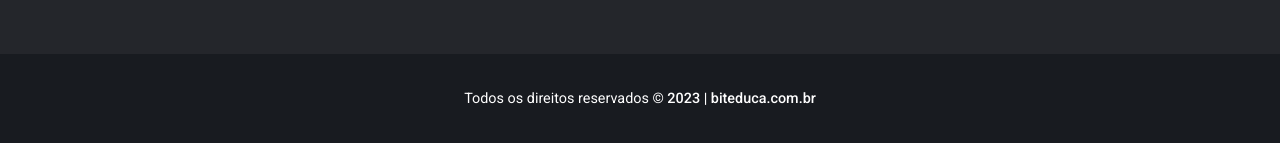
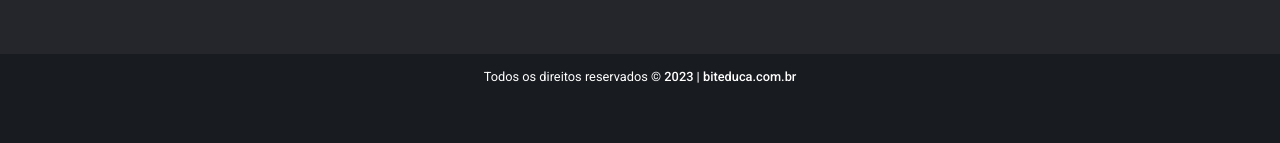
Before and after one commit to emersonpessoa01/biteduca-desafio1, a plain HTML site: page index.html in a window 1280 px wide. Shown: the part 2555-2698 px from the top of the page. After the commit the page ends 2653 px from the top, so only its background shows below. Drawn offline with Linux system fonts and the light colour scheme.

Commit message:
updated footer :sparkles:

```diff
--- a/css/footer.css
+++ b/css/footer.css
@@ -1,6 +1,6 @@
 .footer {
   text-align: center;
-  padding: 1.5rem 4%;
+  /* padding: 1.5rem 4%; */
 }
 .footer .social {
   padding: 1rem 0;
@@ -53,7 +53,7 @@
 }
 
 .credits {
-  font-size: 1rem;
+  font-size: clamp(.8rem,1vw,1.5rem);
   font-family: "Roboto" !important;
   /* color: var(--grey); */
   font-weight: 500;
```
